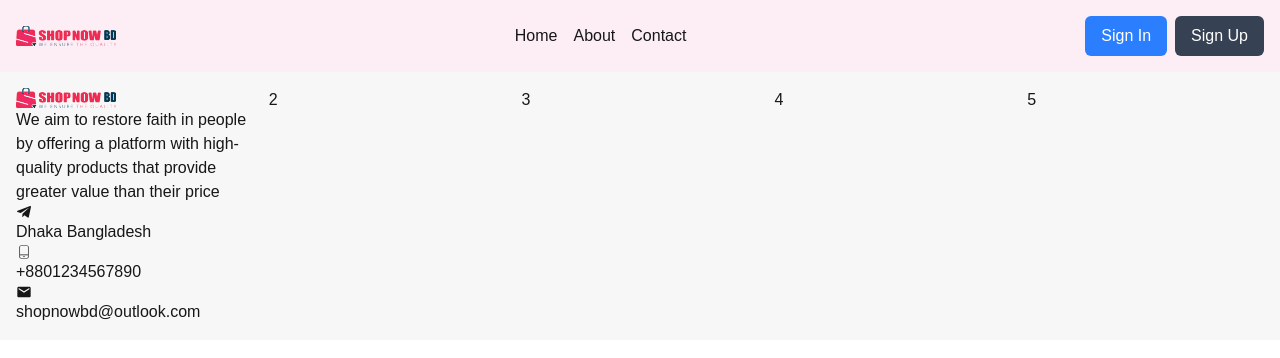
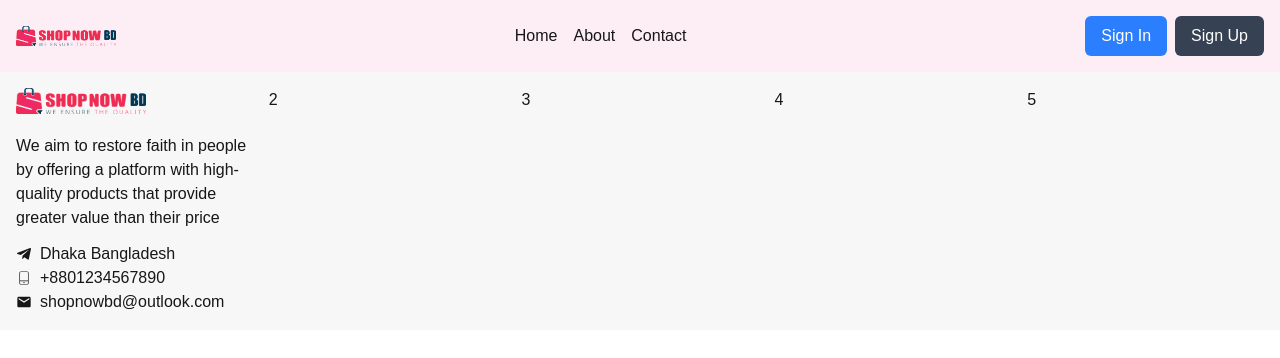
Before and after one commit to sajib689/shop-now-client, a Next.js app: page / in a window 1280 px wide. Shown: the top 358 px of the page. Built offline with nearby package versions, Linux system fonts and the light colour scheme.

Commit message:
Refactor Footer component layout and improve contact information display

```diff
--- a/src/components/Shared/Footer.tsx
+++ b/src/components/Shared/Footer.tsx
@@ -5,32 +5,26 @@ import { MdEmail } from "react-icons/md";
 
 const Footer = () => {
   return (
-    <div className="container mx-auto">
-      <div className="bg-[#F7F7F7] grid grid-cols-1 md:grid-cols-5 lg:grid-cols-5 gap-4 p-4">
+    <div className="container mx-auto bg-[#F7F7F7]">
+      <div className=" grid grid-cols-1 md:grid-cols-5 lg:grid-cols-5 gap-4 p-4">
         <div>
-          <Image src="/logo.png" width={100} height={100} alt="Logo" />
-          <div>
+          <Image src="/logo.png" width={130} height={130} alt="Logo" />
+          <div className='mt-5'>
             <p>
               We aim to restore faith in people by offering a platform with
               high-quality products that provide greater value than their price
             </p>
-            <div>
-            <FaTelegramPlane />
-            <p>
-            Dhaka Bangladesh
-            </p>
+            <div className="flex items-center space-x-2 mt-3">
+              <FaTelegramPlane />
+              <p>Dhaka Bangladesh</p>
             </div>
-            <div>
-            <CiMobile4 />
-            <p>
-                +8801234567890
-            </p>
+            <div className="flex items-center space-x-2">
+              <CiMobile4 />
+              <p>+8801234567890</p>
             </div>
-            <div>
-            <MdEmail />
-                <p>
-                shopnowbd@outlook.com
-                </p>
+            <div className="flex items-center space-x-2">
+              <MdEmail />
+              <p>shopnowbd@outlook.com</p>
             </div>
           </div>
         </div>
```
